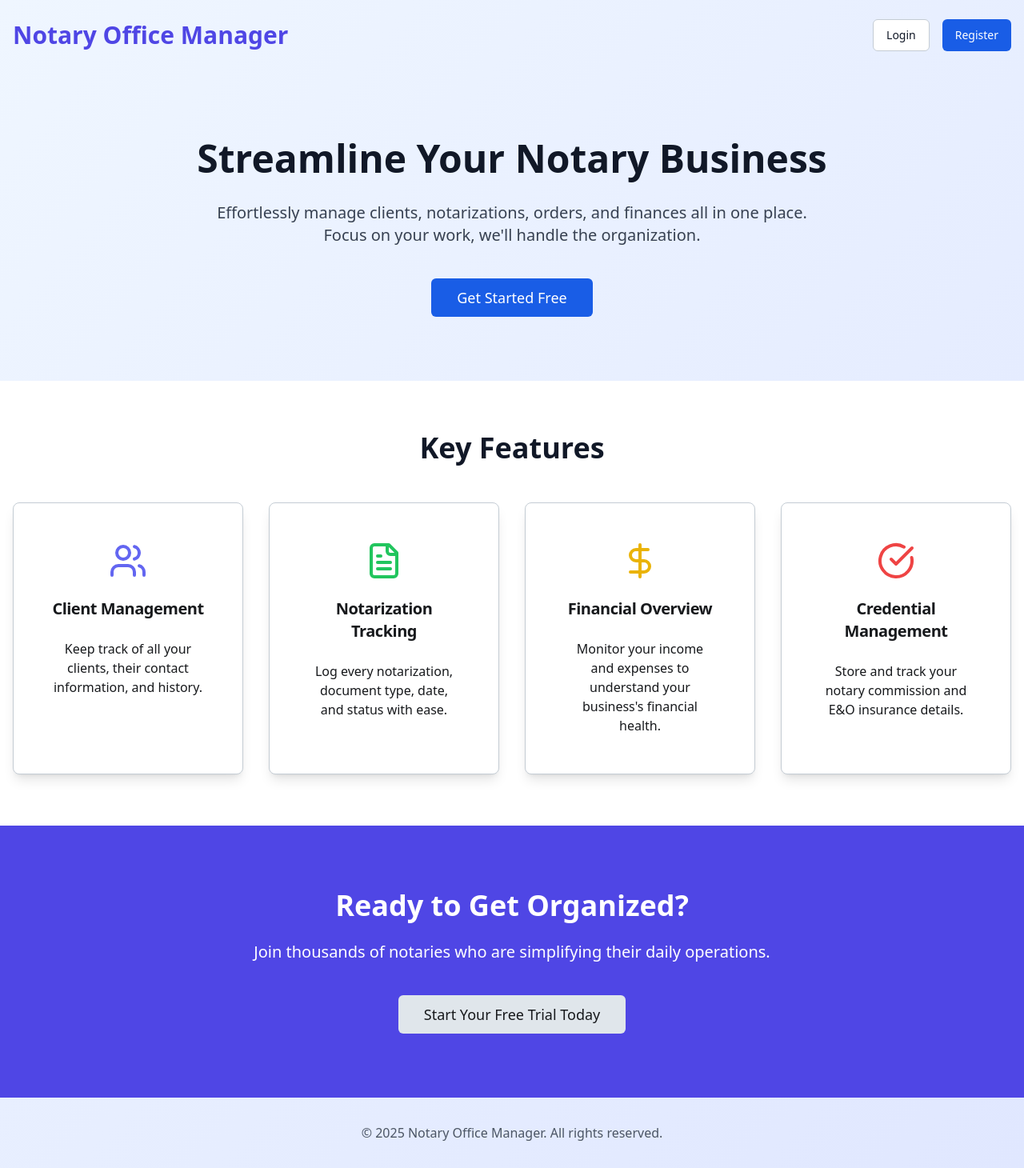
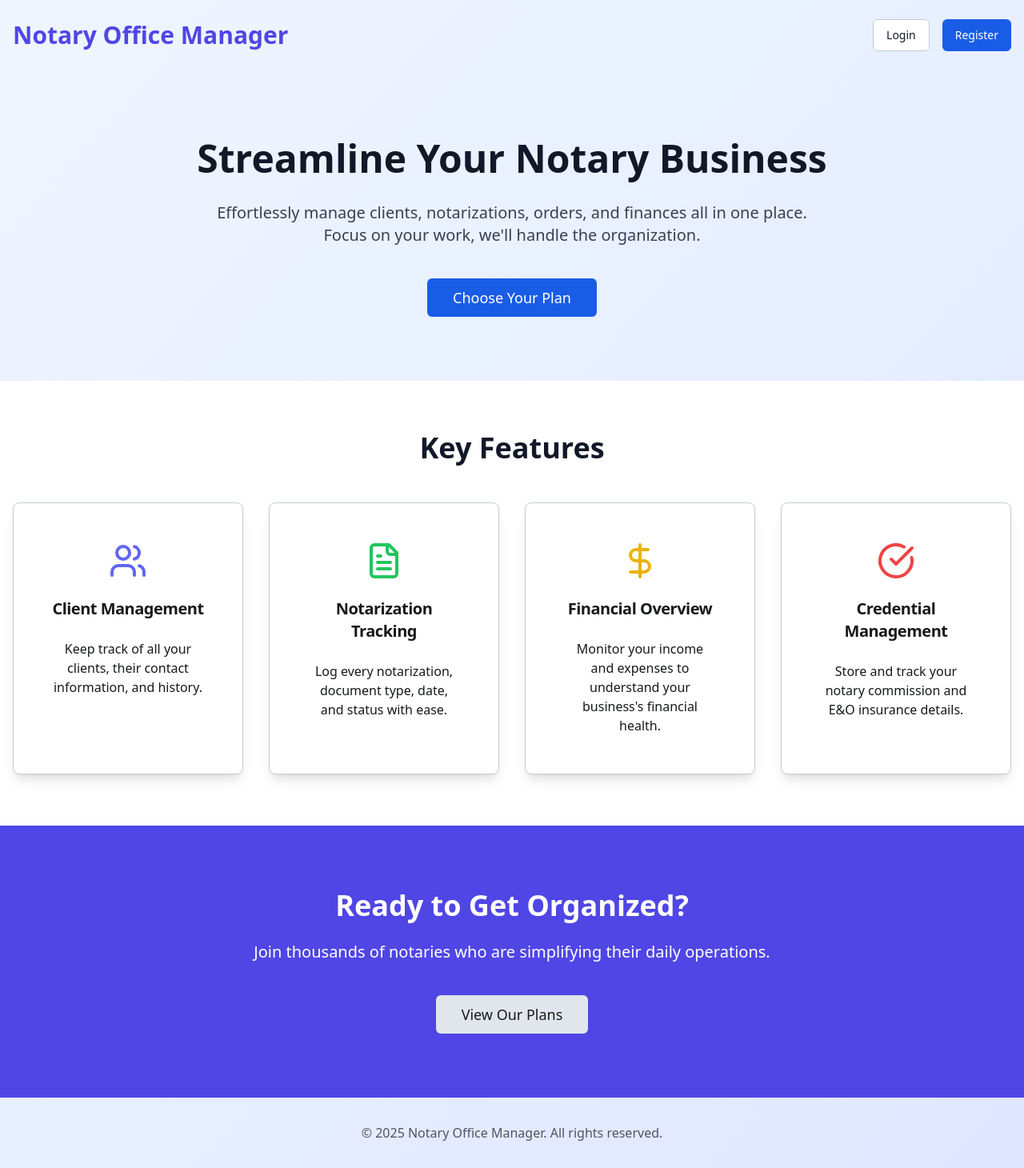
Before and after one commit to bry1448921/NSA-Manager-Pro, a React (Vite) app: page / in a window 1280 px wide. Shown: the whole page at 80% size. Built offline with nearby package versions, Linux system fonts and the light colour scheme.

Commit message:
[dyad] Updated LandingPage to remove free trial references - wrote 1 file(s)

```diff
--- a/src/pages/LandingPage.tsx
+++ b/src/pages/LandingPage.tsx
@@ -33,7 +33,7 @@ const LandingPage: React.FC = () => {
             Focus on your work, we'll handle the organization.
           </p>
           <Button asChild size="lg" className="text-lg px-8 py-6">
-            <Link to="/register">Get Started Free</Link>
+            <Link to="/pricing">Choose Your Plan</Link>
           </Button>
         </div>
       </section>
@@ -91,7 +91,7 @@ const LandingPage: React.FC = () => {
             Join thousands of notaries who are simplifying their daily operations.
           </p>
           <Button asChild size="lg" variant="secondary" className="text-lg px-8 py-6">
-            <Link to="/register">Start Your Free Trial Today</Link>
+            <Link to="/pricing">View Our Plans</Link>
           </Button>
         </div>
       </section>
```
